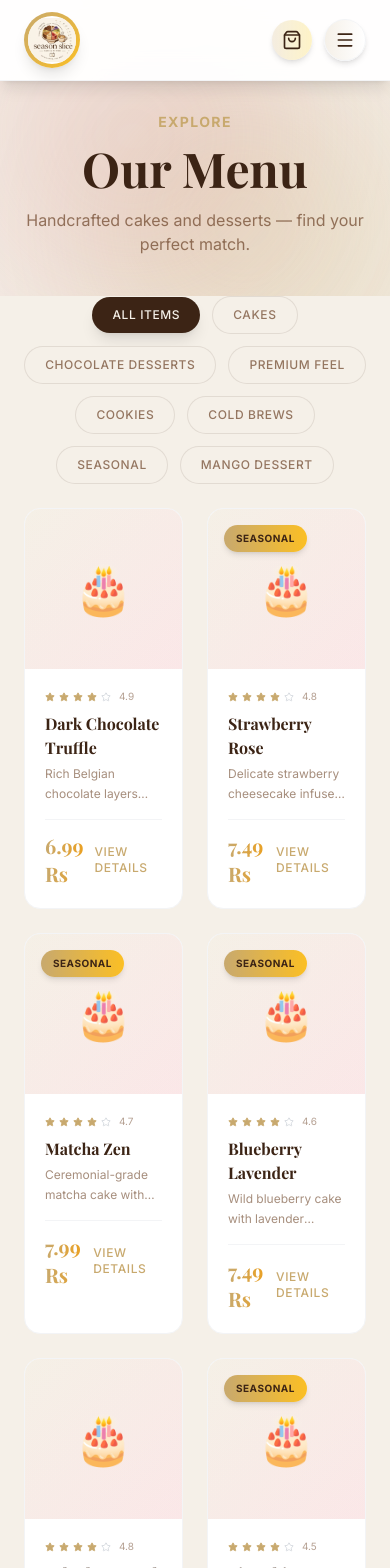
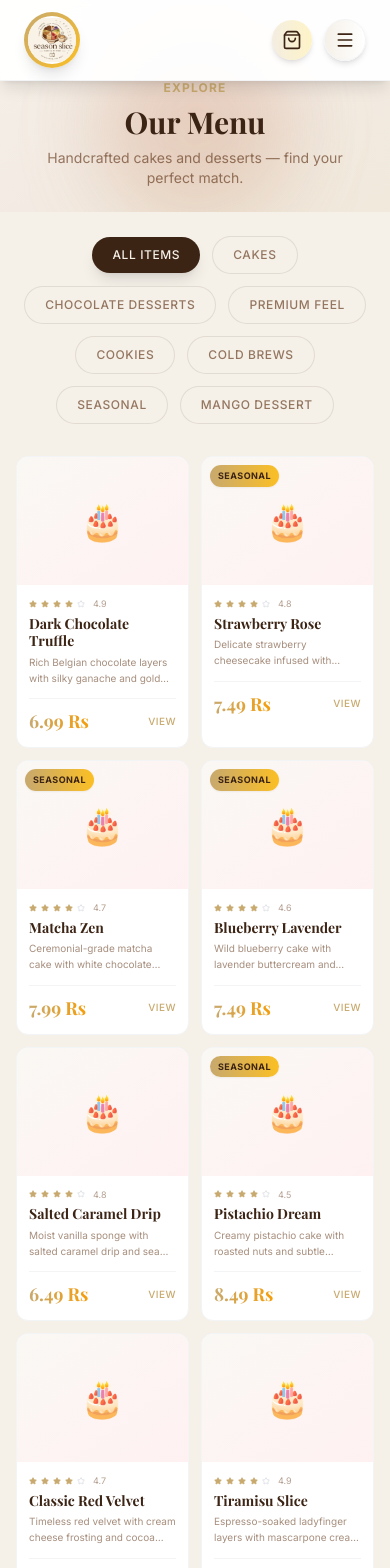
Before and after one commit to DeepakErothi1826/Season_Slice, a React (Vite) app: page /menu in a window 390 px wide. Shown: the top 1568 px of the page. Built offline with nearby package versions, Linux system fonts and the light colour scheme; a web font is replaced by a local one.

Commit message:
Make website mobile responsive

```diff
--- a/src/components/Footer.jsx
+++ b/src/components/Footer.jsx
@@ -6,25 +6,24 @@ import logoImg from '../../images/logo/Season Slice Logo.png';
 const Footer = () => {
   return (
     <footer className="bg-gradient-to-br from-coffee via-coffee to-coffee-light text-cream">
-      <div className="max-w-7xl mx-auto px-6 py-16">
-        <div className="grid grid-cols-1 md:grid-cols-3 gap-10">
-          <div className="space-y-4">
-            <div className="flex items-center gap-3">
-              <div className="w-14 h-14 rounded-full bg-white p-1 shadow-lg">
+      <div className="max-w-7xl mx-auto px-4 sm:px-6 py-10 sm:py-16">
+        <div className="grid grid-cols-1 md:grid-cols-3 gap-8 sm:gap-10">
+          <div className="space-y-4 text-center md:text-left">
+            <div className="flex items-center gap-3 justify-center md:justify-start">
+              <div className="w-12 sm:w-14 h-12 sm:h-14 rounded-full bg-white p-1 shadow-lg">
                 <img src={logoImg} alt="Season Slice" className="w-full h-full rounded-full object-contain" />
               </div>
               <div>
-                <h3 className="font-display text-xl font-bold text-cream">Season Slice</h3>
+                <h3 className="font-display text-lg sm:text-xl font-bold text-cream">Season Slice</h3>
                 <p className="text-gold text-[10px] tracking-[0.2em] uppercase font-body font-bold">Cake & Coffee</p>
               </div>
             </div>
             <p className="text-cream/60 text-sm font-body leading-relaxed">12 Months. 24 New Reasons. Two new flavors, every month.</p>
-
           </div>
 
-          <div>
-            <h4 className="font-display font-semibold text-cream mb-4 text-lg">Quick Links</h4>
-            <ul className="space-y-2.5">
+          <div className="text-center md:text-left">
+            <h4 className="font-display font-semibold text-cream mb-4 text-base sm:text-lg">Quick Links</h4>
+            <ul className="space-y-2 sm:space-y-2.5">
               {[
                 { to: '/', label: 'Home' },
                 { to: '/about', label: 'About Us' },
@@ -42,28 +41,28 @@ const Footer = () => {
             </ul>
           </div>
 
-          <div>
-            <h4 className="font-display font-semibold text-cream mb-4 text-lg">Contact</h4>
-            <ul className="space-y-3">
-              <li className="flex items-start gap-3 text-sm font-body text-cream/60">
-                <MapPin size={16} className="flex-shrink-0 mt-0.5 text-gold" />
-                <span>{contactInfo.address}</span>
+          <div className="text-center md:text-left">
+            <h4 className="font-display font-semibold text-cream mb-4 text-base sm:text-lg">Contact</h4>
+            <ul className="space-y-2 sm:space-y-3">
+              <li className="flex items-start md:items-center gap-3 text-sm font-body text-cream/60">
+                <MapPin size={16} className="flex-shrink-0 mt-0.5 md:mt-0 text-gold" />
+                <span className="text-xs sm:text-sm">{contactInfo.address}</span>
               </li>
               <li className="flex items-center gap-3 text-sm font-body text-cream/60">
                 <Mail size={16} className="flex-shrink-0 text-gold" />
-                <span>{contactInfo.email}</span>
+                <span className="text-xs sm:text-sm">{contactInfo.email}</span>
               </li>
               {contactInfo.phones.map((phone, i) => (
                 <li key={i} className="flex items-center gap-3 text-sm font-body text-cream/60">
                   <Phone size={16} className="flex-shrink-0 text-gold" />
-                  <span>{phone}</span>
+                  <span className="text-xs sm:text-sm">{phone}</span>
                 </li>
               ))}
             </ul>
           </div>
         </div>
 
-        <div className="border-t border-white/10 mt-12 pt-6 flex flex-col sm:flex-row items-center justify-between gap-4">
+        <div className="border-t border-white/10 mt-8 sm:mt-12 pt-6 flex flex-col sm:flex-row items-center justify-between gap-4">
           <p className="text-cream/40 text-xs font-body">© 2026 Season Slice. All rights reserved.</p>
           <p className="text-cream/40 text-xs font-body flex items-center gap-1">Made with <Heart size={12} className="text-rose fill-rose" /> and coffee</p>
         </div>
--- a/src/components/MenuCard.jsx
+++ b/src/components/MenuCard.jsx
@@ -5,41 +5,39 @@ import { Star } from 'lucide-react';
 const MenuCard = ({ item, index = 0 }) => {
   return (
     <motion.div
-      initial={{ opacity: 0, y: 30 }}
+      initial={{ opacity: 0, y: 20 }}
       whileInView={{ opacity: 1, y: 0 }}
       viewport={{ once: true }}
-      transition={{ delay: index * 0.1, duration: 0.5 }}
-      whileHover={{ y: -8 }}
-      className="group relative bg-white rounded-2xl overflow-hidden hover:shadow-2xl transition-all duration-500 border border-gray-100"
+      transition={{ delay: index * 0.05, duration: 0.4 }}
+      whileHover={{ y: -4 }}
+      className="group relative bg-white rounded-xl overflow-hidden hover:shadow-lg transition-all duration-300 border border-gray-100"
     >
       {item.seasonal && (
-        <div className="absolute top-4 left-4 z-10 flex items-center gap-1 bg-gradient-to-r from-gold to-amber-400 text-coffee px-3 py-1.5 rounded-full text-[10px] font-bold uppercase tracking-wider shadow-md">
+        <div className="absolute top-2 left-2 z-10 bg-gradient-to-r from-gold to-amber-400 text-coffee px-2 py-1 rounded-full text-[9px] font-bold uppercase tracking-wider shadow-sm">
           Seasonal
         </div>
       )}
 
       <Link to={`/product/${item.id}`} className="block">
-        <div className="relative h-40 bg-gradient-to-br from-cream-light to-rose-50 overflow-hidden">
-          <div className="absolute inset-0 bg-gradient-to-br from-gold/10 to-rose/10 flex items-center justify-center">
-            <span className="text-5xl">🎂</span>
-          </div>
+        <div className="relative h-32 sm:h-36 md:h-40 bg-gradient-to-br from-cream-light to-rose-50 overflow-hidden flex items-center justify-center">
+          <span className="text-4xl sm:text-5xl">🎂</span>
         </div>
 
-        <div className="p-5 select-none">
-          <div className="flex items-center gap-1 mb-2">
+        <div className="p-3 sm:p-4 select-none">
+          <div className="flex items-center gap-1 mb-1">
             {[...Array(5)].map((_, i) => (
-              <Star key={i} size={10} className={i < Math.floor(item.rating) ? 'fill-gold text-gold' : 'text-gray-300'} />
+              <Star key={i} size={8} className={i < Math.floor(item.rating) ? 'fill-gold text-gold' : 'text-gray-300'} />
             ))}
-            <span className="text-[10px] font-body text-coffee-light/50 ml-1">{item.rating}</span>
+            <span className="text-[9px] font-body text-coffee-light/50 ml-1">{item.rating}</span>
           </div>
 
-          <h3 className="font-display font-bold text-coffee text-base mb-1">{item.name}</h3>
-          <p className="text-coffee-light/60 text-xs font-body leading-relaxed line-clamp-2 mb-4">{item.description}</p>
+          <h3 className="font-display font-bold text-coffee text-sm sm:text-base mb-1 leading-tight">{item.name}</h3>
+          <p className="text-coffee-light/60 text-[10px] sm:text-xs font-body leading-relaxed line-clamp-2 mb-3">{item.description}</p>
 
-          <div className="flex items-center justify-between pt-3 border-t border-gray-100">
-            <span className="font-display text-xl font-bold bg-gradient-to-r from-gold to-amber-500 bg-clip-text text-transparent">{item.price} Rs</span>
-            <span className="text-xs text-gold font-medium uppercase tracking-wider group-hover:text-coffee transition-colors font-bold">
-              View Details
+          <div className="flex items-center justify-between pt-2 border-t border-gray-100">
+            <span className="font-display text-lg sm:text-xl font-bold bg-gradient-to-r from-gold to-amber-500 bg-clip-text text-transparent">{item.price} Rs</span>
+            <span className="text-[10px] sm:text-xs text-gold font-medium uppercase tracking-wider group-hover:text-coffee transition-colors font-bold">
+              View
             </span>
           </div>
         </div>
--- a/src/pages/Menu.jsx
+++ b/src/pages/Menu.jsx
@@ -25,29 +25,29 @@ const MenuPage = () => {
       </Helmet>
 
       {/* Header */}
-      <section className="pt-28 pb-10 px-6 relative overflow-hidden">
+      <section className="pt-20 sm:pt-28 pb-6 sm:pb-10 px-4 sm:px-6 relative overflow-hidden">
         <div className="absolute inset-0 bg-gradient-to-br from-cream via-rose/5 to-gold/10" />
-        <div className="absolute top-20 left-1/4 w-72 h-72 bg-gold/20 rounded-full blur-3xl" />
-        <div className="absolute bottom-0 right-1/4 w-80 h-80 bg-rose/20 rounded-full blur-3xl" />
+        <div className="absolute top-10 sm:top-20 left-1/4 w-48 sm:w-72 h-48 sm:h-72 bg-gold/20 rounded-full blur-2xl sm:blur-3xl" />
+        <div className="absolute bottom-0 right-1/4 w-48 sm:w-80 h-48 sm:h-80 bg-rose/20 rounded-full blur-2xl sm:blur-3xl" />
         <div className="max-w-7xl mx-auto text-center relative z-10">
           <ScrollReveal>
-            <p className="text-gold font-body text-sm tracking-widest uppercase mb-3 font-bold">Explore</p>
-            <h1 className="text-5xl sm:text-6xl font-display font-bold text-coffee mb-4">Our Menu</h1>
-            <p className="text-coffee-light/70 font-body max-w-xl mx-auto">Handcrafted cakes and desserts — find your perfect match.</p>
+            <p className="text-gold font-body text-xs sm:text-sm tracking-widest uppercase mb-2 sm:mb-3 font-bold">Explore</p>
+            <h1 className="text-3xl sm:text-5xl md:text-6xl font-display font-bold text-coffee mb-2 sm:mb-4">Our Menu</h1>
+            <p className="text-coffee-light/70 font-body text-sm sm:text-base max-w-xl mx-auto px-4">Handcrafted cakes and desserts — find your perfect match.</p>
           </ScrollReveal>
         </div>
       </section>
 
       {/* Filters */}
-      <section className="px-6 pb-6 max-w-7xl mx-auto">
+      <section className="px-4 sm:px-6 py-6 sm:py-8 max-w-7xl mx-auto">
         <ScrollReveal delay={0.1}>
           <CategoryTabs active={active} onChange={setActive} />
         </ScrollReveal>
       </section>
 
       {/* Grid */}
-      <section className="px-6 pb-20 max-w-7xl mx-auto">
-        <motion.div layout className="grid grid-cols-2 md:grid-cols-3 lg:grid-cols-4 gap-6">
+      <section className="px-4 sm:px-6 pb-12 sm:pb-20 pt-2 sm:pt-4 max-w-7xl mx-auto">
+        <motion.div layout className="grid grid-cols-2 sm:grid-cols-3 md:grid-cols-3 lg:grid-cols-4 gap-3 sm:gap-4 md:gap-6">
           <AnimatePresence mode="popLayout">
             {filtered.map((item, i) => (
               <MenuCard key={item.id} item={item} index={i} />
@@ -55,8 +55,8 @@ const MenuPage = () => {
           </AnimatePresence>
         </motion.div>
         {filtered.length === 0 && (
-          <div className="text-center py-20">
-            <p className="font-display text-xl text-coffee-light">No items found in this category.</p>
+          <div className="text-center py-16 sm:py-20">
+            <p className="font-display text-lg sm:text-xl text-coffee-light">No items found in this category.</p>
           </div>
         )}
       </section>
```
Also changed, not shown: src/pages/Home.jsx (+27 -27 lines), images/Landing Page.jfif (deleted), 5 other files (tests, documents, lock files or other folders).
